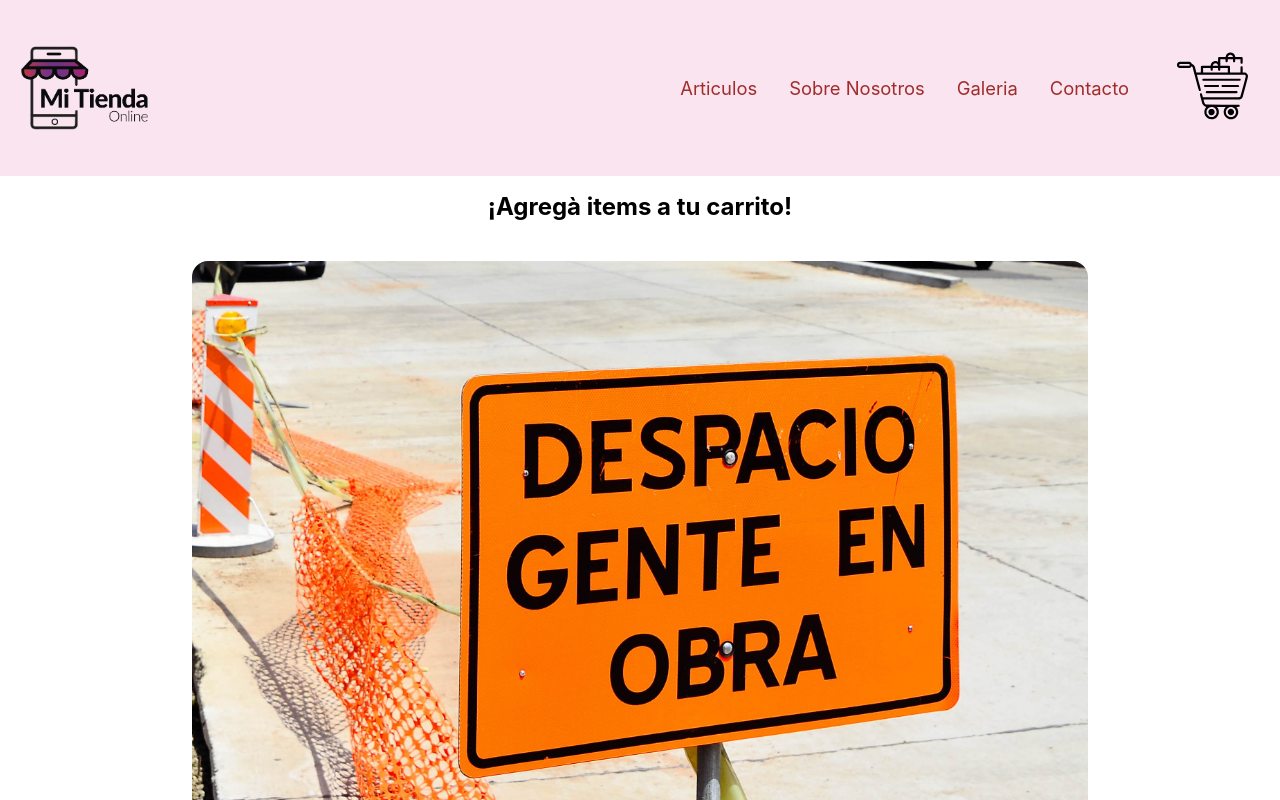
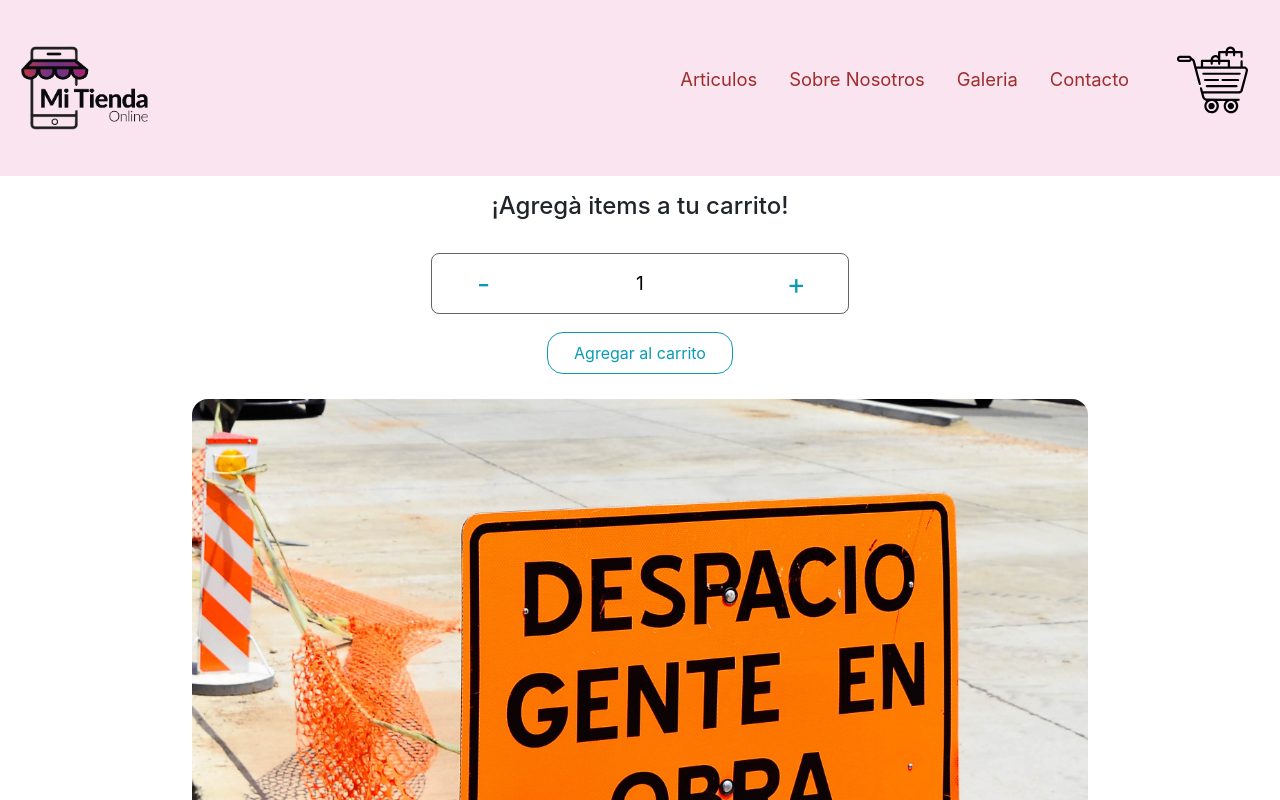
Before and after one commit to eLgalgo/ecommerce, a React (Create React App) app: page / in a window 1280 px wide. Shown: the top 800 px of the page. Built offline with nearby package versions, Linux system fonts and the light colour scheme.

Commit message:
Manipulandos estados

```diff
--- a/public/index.html
+++ b/public/index.html
@@ -15,6 +15,8 @@
       user's mobile device or desktop. See https://developers.google.com/web/fundamentals/web-app-manifest/
     -->
     <link rel="manifest" href="%PUBLIC_URL%/manifest.json" />
+    <link href="https://cdn.jsdelivr.net/npm/bootstrap@5.2.0/dist/css/bootstrap.min.css" rel="stylesheet" integrity="sha384-gH2yIJqKdNHPEq0n4Mqa/HGKIhSkIHeL5AyhkYV8i59U5AR6csBvApHHNl/vI1Bx" crossorigin="anonymous">
+    <script src="https://cdn.jsdelivr.net/npm/bootstrap@5.2.0/dist/js/bootstrap.bundle.min.js" integrity="sha384-A3rJD856KowSb7dwlZdYEkO39Gagi7vIsF0jrRAoQmDKKtQBHUuLZ9AsSv4jD4Xa" crossorigin="anonymous"></script>
     <!--
       Notice the use of %PUBLIC_URL% in the tags above.
       It will be replaced with the URL of the `public` folder during the build.
--- a/src/App.js
+++ b/src/App.js
@@ -3,12 +3,15 @@ import './App.css';
 
 import NavBar from './components/NavBar/NavBar';
 import ItemListContainer from './components/ItemListContainer/ItemListContainer';
+import ItemCount from './components/ItemCount/ItemCount';
 
 function App() {
   return (
     <div className="App">
       <NavBar />
-      <ItemListContainer greeting="¡Agregà items a tu carrito!"/>
+      <ItemListContainer greeting="¡Agregà items a tu carrito!">
+        <ItemCount stock={5} initial={1} onAdd={(cantidad)=>{alert(`Se agregaron ${cantidad} items a su carrito`)}}/>
+      </ItemListContainer>
       <img className='obraImg' src= {obra}/>
     </div>
   );
--- /dev/null
+++ b/src/components/ItemCount/ItemCount.css
@@ -0,0 +1,49 @@
+.btnCount{
+    color: rgb(10, 155, 180);
+    border: 0;
+    background-color: white;
+    font-size: 1.8rem;
+    margin: .5rem;
+    text-align: center;
+}
+.btnCount:hover{
+    color: red;
+}
+.inputNumber{
+    text-align: center;
+    padding: .2rem;
+    border: 0;
+    font-size: 1.2rem;
+    text-decoration: none;
+
+}
+.inputNumber[type=number]::-webkit-inner-spin-button {
+    -webkit-appearance: none;
+}
+.inputNumber:focus{
+    outline: none;
+}
+
+.contador{
+    border: .1rem solid rgb(102, 101, 101);
+    border-radius: .5rem;
+    margin: 1rem;
+    min-width: 20%;
+
+}
+.btnAdd{
+    border: rgb(10, 155, 180) solid .1rem;
+    background-color: white;
+    color: rgb(10, 155, 180);
+    padding: .5rem;
+    border-radius: 1rem;
+    margin: .1rem;
+}
+.addCarrito{
+    min-width: 15%;
+}
+.itemCount{
+    display: flex;
+    flex-direction: column;
+    align-items: center;
+}
--- /dev/null
+++ b/src/components/ItemCount/ItemCount.js
@@ -0,0 +1,32 @@
+import { useState } from "react";
+import "./ItemCount.css"
+
+function ItemCount({ stock, initial, onAdd }){
+    const [contador, setCount] = useState(initial);
+    function eventMas(){
+        setCount(contador + 1);
+    }
+    function eventMenos(){
+        setCount(contador - 1);
+    }
+    function btnAdd(){
+        if(contador <= stock){
+            onAdd(contador);
+        }
+    }
+    return(
+        <div className="itemCount container-fluid">
+            <div className="contador row">
+                <button onClick={contador != 0 ? eventMenos : null} className="btnCount col">-</button>
+                <input type="number" className="col-6 inputNumber" value={contador}/>
+                <button onClick={eventMas} type="button" className="col btnCount">+</button>
+            </div>
+            <div className="addCarrito row">
+                <button onClick={btnAdd} className="btnAdd col">Agregar al carrito</button>
+            </div>
+
+        </div>
+    )
+}
+
+export default ItemCount;
--- a/src/components/ItemListContainer/ItemListContainer.js
+++ b/src/components/ItemListContainer/ItemListContainer.js
@@ -2,7 +2,7 @@ import './ItemListContainer.css'
 
 function ItemListContainer(props){
     return (
-        <div><h3>{props.greeting}</h3></div>
+        <div><h3>{props.greeting}</h3>{props.children}</div>
     )
 }
 
```
